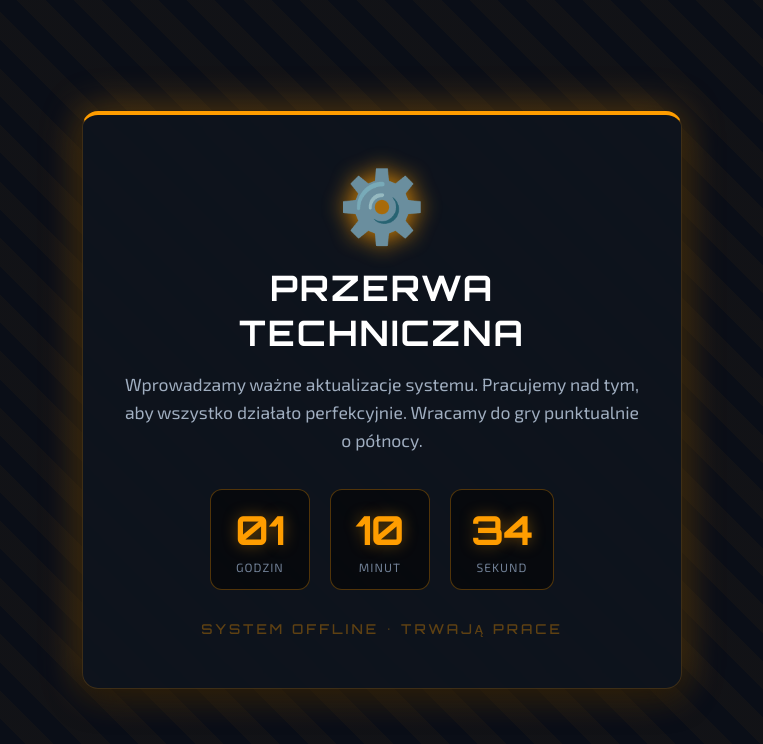
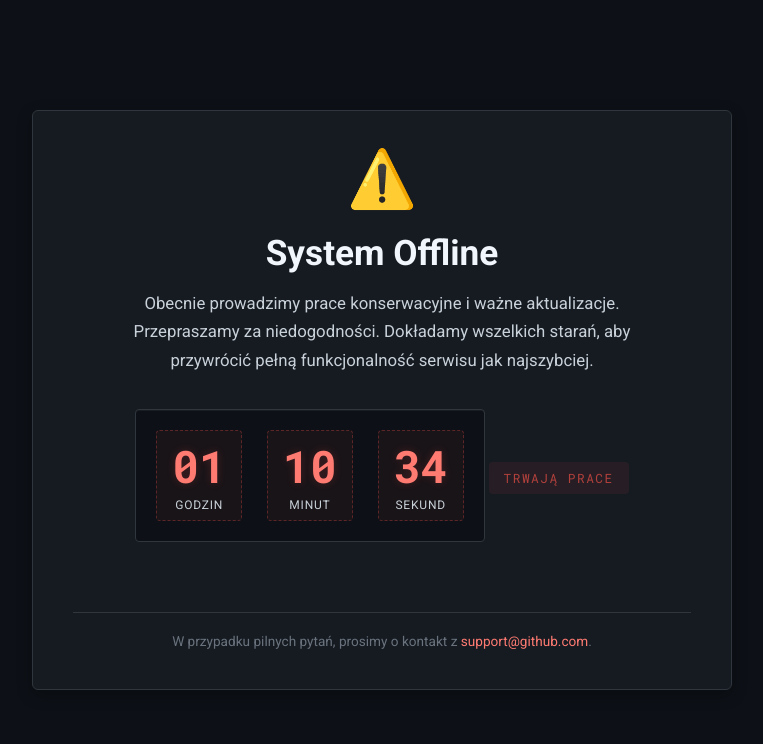
Before and after one commit to Gra-terenowa-Pomozcie-Faradayowi/Gra-terenowa-Pomozcie-Faradayowi.github.io, a plain HTML site: page index.html in a window 1280 px wide. Shown: the whole page, without its empty margins (258-1021 px from the left). Drawn offline with Linux system fonts and the light colour scheme.

Commit message:
Update index.html

```diff
--- a/index.html
+++ b/index.html
@@ -3,15 +3,18 @@
 <head>
     <meta charset="UTF-8">
     <meta name="viewport" content="width=device-width, initial-scale=1.0">
-    <title>Przerwa Techniczna</title>
-    <link href="https://fonts.googleapis.com/css2?family=Orbitron:wght@500;700;900&family=Exo+2:wght@300;400;600&display=swap" rel="stylesheet">
+    <title>Przerwa Techniczna - System Offline</title>
+    <link href="https://fonts.googleapis.com/css2?family=Roboto:wght@300;400;500;700&family=Roboto+Mono:wght@400;700&display=swap" rel="stylesheet">
     <style>
         :root {
-            --warning-color: #ff9d00;
-            --warning-glow: rgba(255, 157, 0, 0.4);
-            --bg-dark: #0a0e17;
-            --panel-bg: rgba(15, 20, 30, 0.85);
-            --text-light: #e0e6ed;
+            --github-bg: #0d1117; /* Ciemne tło GitHub */
+            --github-panel: #161b22; /* Tło paneli GitHub */
+            --github-border: #30363d; /* Obramowania GitHub */
+            --github-text: #c9d1d9; /* Jasny tekst GitHub */
+            --github-heading: #f0f6fc; /* Nagłówki GitHub */
+            --error-red: #f85149; /* Czerwony błąd GitHub */
+            --error-red-light: #ff7b72; /* Jaśniejszy czerwony */
+            --error-red-glow: rgba(248, 81, 73, 0.2); /* Delikatna poświata */
         }
 
         * {
@@ -21,160 +24,179 @@
         }
 
         body {
-            font-family: 'Exo 2', sans-serif;
-            background-color: var(--bg-dark);
-            color: var(--text-light);
+            font-family: 'Roboto', sans-serif;
+            background-color: var(--github-bg);
+            color: var(--github-text);
             min-height: 100vh;
             display: flex;
             justify-content: center;
             align-items: center;
             overflow: hidden;
-            position: relative;
+            padding: 20px;
         }
 
-        /* Tło w paski (hazard stripes) dające efekt "w budowie" */
-        body::before {
-            content: '';
-            position: absolute;
-            inset: 0;
-            background: repeating-linear-gradient(
-                45deg,
-                rgba(255, 157, 0, 0.03) 0,
-                rgba(255, 157, 0, 0.03) 20px,
-                transparent 20px,
-                transparent 40px
-            );
-            z-index: 0;
-            pointer-events: none;
+        /* Centralny kontener (odpowiednik strony na GitHubie) */
+        .github-page-container {
+            position: relative;
+            z-index: 10;
+            background: var(--github-panel);
+            border: 1px solid var(--github-border);
+            border-radius: 6px; /* Lekko zaokrąglone rogi jak na GitHubie */
+            padding: 40px;
+            max-width: 700px;
+            width: 100%;
+            text-align: center;
+            box-shadow: 0 5px 15px rgba(0, 0, 0, 0.3);
+            animation: fadeIn 0.8s ease-out forwards;
         }
 
-        /* Centralny panel */
-        .maintenance-card {
-            position: relative;
-            z-index: 10;
-            background: var(--panel-bg);
-            border: 1px solid rgba(255, 157, 0, 0.2);
-            border-top: 4px solid var(--warning-color);
-            border-radius: 16px;
-            padding: 50px 40px;
-            max-width: 600px;
-            width: 90%;
-            text-align: center;
-            backdrop-filter: blur(10px);
-            box-shadow: 0 10px 30px rgba(0, 0, 0, 0.5), 0 0 40px var(--warning-glow);
-            animation: slideUp 0.8s ease-out forwards;
-        }
-
-        @keyframes slideUp {
-            from { opacity: 0; transform: translateY(40px); }
+        @keyframes fadeIn {
+            from { opacity: 0; transform: translateY(20px); }
             to { opacity: 1; transform: translateY(0); }
         }
 
-        /* Ikona ostrzegawcza */
-        .icon {
-            font-size: 4rem;
-            margin-bottom: 20px;
+        /* Ikona ostrzegawcza (czerwona) */
+        .status-icon {
+            font-size: 3.5rem;
+            margin-bottom: 25px;
             display: inline-block;
-            animation: pulseIcon 2s infinite;
-            filter: drop-shadow(0 0 10px var(--warning-color));
+            color: var(--error-red);
+            line-height: 1;
         }
-
-        @keyframes pulseIcon {
-            0%, 100% { transform: scale(1); opacity: 1; }
-            50% { transform: scale(1.1); opacity: 0.8; }
+        .status-icon.alert::before {
+            content: '⚠️'; /* Użycie emoji jako ikony ostrzeżenia */
         }
 
         h1 {
-            font-family: 'Orbitron', sans-serif;
+            font-family: 'Roboto', sans-serif; /* Bardziej standardowa czcionka */
             font-size: 2.2rem;
-            color: #ffffff;
+            color: var(--github-heading);
             margin-bottom: 15px;
-            letter-spacing: 2px;
-            text-transform: uppercase;
+            font-weight: 700;
         }
 
-        p.desc {
-            font-size: 1.1rem;
-            line-height: 1.6;
-            color: #a0aec0;
+        p.description {
+            font-size: 1.05rem;
+            line-height: 1.7;
+            color: var(--github-text);
             margin-bottom: 35px;
+            max-width: 500px;
+            margin-left: auto;
+            margin-right: auto;
         }
 
-        /* Sekcja odliczania */
-        .countdown-container {
+        /* Sekcja odliczania w stylu "bloku kodu" */
+        .countdown-wrapper {
+            background-color: var(--github-bg);
+            border: 1px solid var(--github-border);
+            border-radius: 4px;
+            padding: 20px;
+            display: inline-block; /* Aby blok dopasował się do zawartości */
+            margin-bottom: 30px;
+            box-shadow: inset 0 1px 0 rgba(255,255,255,0.05); /* Delikatny wewnętrzny cień */
+        }
+
+        .countdown-grid {
             display: flex;
             justify-content: center;
-            gap: 20px;
-            margin-bottom: 20px;
+            gap: 25px;
         }
 
-        .time-box {
-            background: rgba(0, 0, 0, 0.5);
-            border: 1px solid rgba(255, 157, 0, 0.3);
-            border-radius: 12px;
-            padding: 15px 20px;
-            min-width: 100px;
+        .time-segment {
+            padding: 8px 15px;
+            border: 1px dashed rgba(248, 81, 73, 0.3); /* Czerwona przerywana linia */
+            border-radius: 4px;
+            background-color: rgba(248, 81, 73, 0.05); /* Bardzo delikatne tło czerwone */
         }
 
         .time-value {
-            font-family: 'Orbitron', sans-serif;
-            font-size: 2.5rem;
+            font-family: 'Roboto Mono', monospace; /* Monospace dla liczb */
+            font-size: 2.8rem;
             font-weight: 700;
-            color: var(--warning-color);
-            text-shadow: 0 0 15px var(--warning-glow);
+            color: var(--error-red-light);
+            text-shadow: 0 0 8px var(--error-red-glow);
             display: block;
+            line-height: 1.2;
         }
 
         .time-label {
+            font-family: 'Roboto', sans-serif;
             font-size: 0.75rem;
             text-transform: uppercase;
-            letter-spacing: 1px;
-            color: #718096;
+            letter-spacing: 0.8px;
+            color: var(--github-text);
             margin-top: 5px;
             display: block;
         }
 
-        .status-text {
-            font-family: 'Orbitron', monospace;
-            font-size: 0.85rem;
-            color: var(--warning-color);
-            letter-spacing: 3px;
-            margin-top: 30px;
-            opacity: 0.8;
-            animation: blinkText 1.5s infinite;
+        .system-status {
+            font-family: 'Roboto Mono', monospace;
+            font-size: 0.8rem;
+            color: var(--error-red);
+            letter-spacing: 1.5px;
+            margin-top: 20px;
+            background-color: rgba(248, 81, 73, 0.1);
+            padding: 8px 15px;
+            border-radius: 4px;
+            display: inline-block;
+            animation: flashStatus 1.5s ease-in-out infinite alternate;
         }
 
-        @keyframes blinkText {
-            0%, 100% { opacity: 0.8; }
-            50% { opacity: 0.3; }
+        @keyframes flashStatus {
+            from { opacity: 1; border-color: var(--error-red); }
+            to { opacity: 0.6; border-color: rgba(248, 81, 73, 0.4); }
+        }
+
+        /* Stopka / dodatkowa informacja */
+        .footer-note {
+            font-size: 0.85rem;
+            color: #6a737d; /* Ciemniejsza szarość */
+            margin-top: 40px;
+            border-top: 1px solid var(--github-border);
+            padding-top: 20px;
+        }
+        .footer-note a {
+            color: var(--error-red-light);
+            text-decoration: none;
+        }
+        .footer-note a:hover {
+            text-decoration: underline;
         }
     </style>
 </head>
 <body>
 
-    <div class="maintenance-card">
-        <div class="icon">⚙️</div>
-        <h1>Przerwa Techniczna</h1>
-        <p class="desc" id="message">
-            Wprowadzamy ważne aktualizacje systemu. Pracujemy nad tym, aby wszystko działało perfekcyjnie. Wracamy do gry punktualnie o północy.
+    <div class="github-page-container">
+        <div class="status-icon alert"></div>
+        <h1>System Offline</h1>
+        <p class="description" id="message">
+            Obecnie prowadzimy prace konserwacyjne i ważne aktualizacje.
+            Przepraszamy za niedogodności. Dokładamy wszelkich starań, aby przywrócić
+            pełną funkcjonalność serwisu jak najszybciej.
         </p>
 
-        <div class="countdown-container">
-            <div class="time-box">
+        <div class="countdown-wrapper">
+            <div class="countdown-grid">
+                <div class="time-segment">
                     <span class="time-value" id="hours">00</span>
                     <span class="time-label">Godzin</span>
                 </div>
-            <div class="time-box">
+                <div class="time-segment">
                     <span class="time-value" id="minutes">00</span>
                     <span class="time-label">Minut</span>
                 </div>
-            <div class="time-box">
+                <div class="time-segment">
                     <span class="time-value" id="seconds">00</span>
                     <span class="time-label">Sekund</span>
                 </div>
             </div>
+        </div>
 
-        <div class="status-text">SYSTEM OFFLINE • TRWAJĄ PRACE</div>
+        <div class="system-status" id="statusLine">TRWAJĄ PRACE</div>
+
+        <p class="footer-note">
+            W przypadku pilnych pytań, prosimy o kontakt z <a href="#">support@github.com</a>.
+        </p>
     </div>
 
     <script>
@@ -183,7 +205,7 @@
 
             // Ustawienie celu na najbliższą północ (24:00 dzisiejszego dnia)
             const midnight = new Date();
-            midnight.setHours(24, 0, 0, 0);
+            midnight.setHours(24, 0, 0, 0); // Ustawia na północ dzisiejszego dnia
 
             const diff = midnight - now;
 
@@ -192,16 +214,21 @@
             const elMinutes = document.getElementById('minutes');
             const elSeconds = document.getElementById('seconds');
             const elMessage = document.getElementById('message');
-            const statusText = document.querySelector('.status-text');
+            const statusLine = document.getElementById('statusLine');
+            const statusIcon = document.querySelector('.status-icon');
 
             // Jeśli odliczanie się skończyło
             if (diff <= 0) {
                 elHours.innerText = "00";
                 elMinutes.innerText = "00";
                 elSeconds.innerText = "00";
-                elMessage.innerHTML = "<strong>Aktualizacja zakończona!</strong> Trwa uruchamianie systemów, proszę odświeżyć stronę...";
-                statusText.innerText = "SYSTEM ONLINE • REBOOT";
-                statusText.style.color = "#00ffcc"; // Zmiana koloru na zielony/cyjanowy
+                elMessage.innerHTML = "<strong>Aktualizacja zakończona!</strong> System jest ponownie dostępny. Prosimy o odświeżenie strony.";
+                statusLine.innerText = "SYSTEM ONLINE";
+                statusLine.style.color = "#2ea043"; // Zielony kolor dla statusu online
+                statusLine.style.borderColor = "#2ea043";
+                statusLine.style.animation = "none"; // Wyłącz miganie
+                statusIcon.classList.remove('alert');
+                statusIcon.innerHTML = '✅'; // Ikona "gotowe"
                 return;
             }
 
```
Lines whose indentation alone changed are shown as unchanged.
